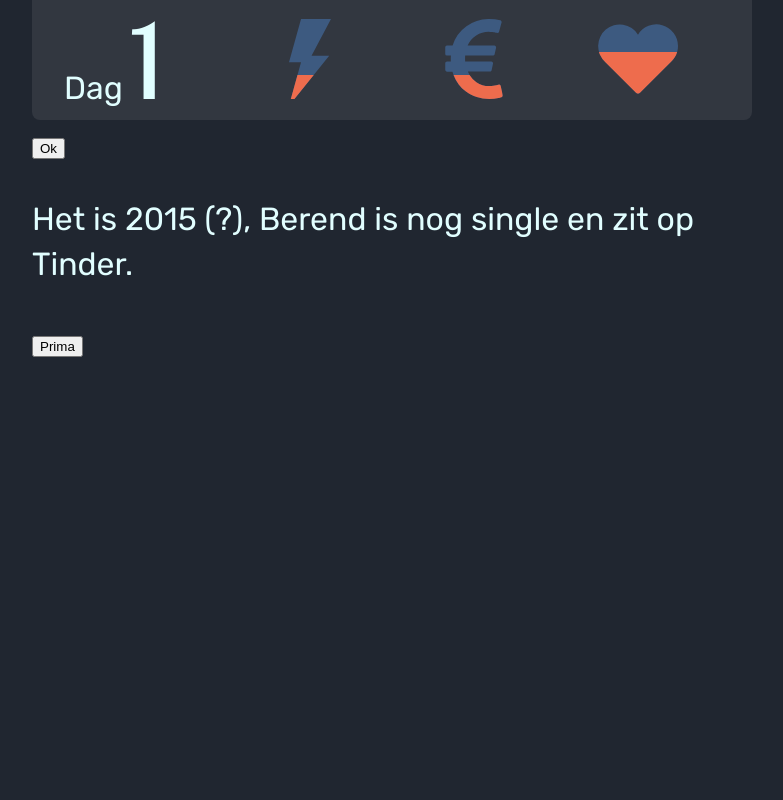
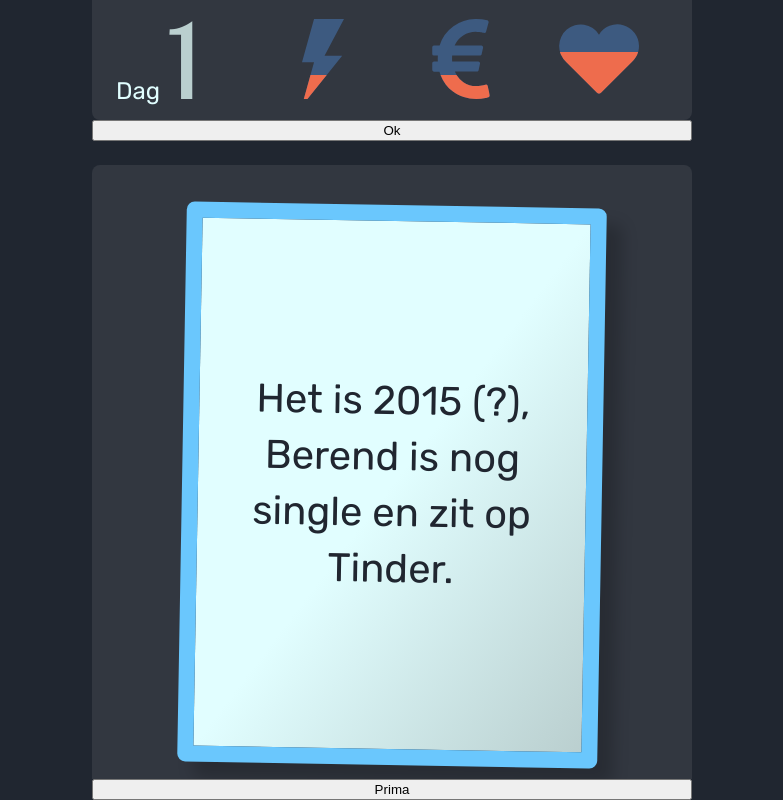
Before and after one commit to flauwekeul/berend-simulator, a Vue app: page / in a window 1280 px wide. Shown: the whole page, without its empty margins (248-1031 px from the left). Built offline with nearby package versions, Linux system fonts and the light colour scheme.

Commit message:
add Card component and style cards

```diff
--- a/src/App.vue
+++ b/src/App.vue
@@ -7,7 +7,9 @@
       <Stat name="joy" :value="joy" class="stat" />
     </div>
     <button type="button" @click="left">{{ leftChoice.name }}</button>
-    <p>{{ description }}</p>
+    <div class="cards">
+      <Card>{{ description }}</Card>
+    </div>
     <button type="button" @click="right">{{ rightChoice.name }}</button>
   </main>
 </template>
@@ -16,10 +18,11 @@
 import { mapState } from 'vuex'
 import Stat from './components/Stat'
 import Day from './components/Day'
+import Card from './components/Card'
 
 export default {
   name: 'app',
-  components: { Stat, Day },
+  components: { Stat, Day, Card },
   computed: {
     ...mapState(['day', 'currentCard', 'energy', 'money', 'joy']),
     description() {
@@ -53,22 +56,34 @@
   --color-primary: rgba(238, 108, 77, 1);
   --color-secondary: rgb(106, 199, 253);
 
-  --color-light: rgb(225, 254, 255);
+  --color-lightest: rgb(225, 254, 255);
+  --color-light: rgb(186, 207, 207);
   --color-grey: rgba(61, 90, 128, 1);
   --color-dark: rgb(32, 38, 48);
+  --color-shadow: rgba(255, 255, 255, 0.08);
+
+  --spacing-small: 3vmin;
+  --spacing-large: 5vmin;
+}
+
+* {
+  box-sizing: border-box;
 }
 
 body {
-  margin: 0 5vmin;
+  margin: 0 var(--spacing-large);
   background-color: var(--color-dark);
   font-family: 'Rubik', sans-serif;
-  font-size: 4vmin;
+  font-size: 3vmin;
   line-height: 1.4;
-  color: var(--color-light);
+  color: var(--color-lightest);
 }
 
 .main {
-  max-width: 90vmin;
+  display: flex;
+  flex-direction: column;
+  height: 100vh;
+  width: 75vmin;
   margin-left: auto;
   margin-right: auto;
 }
@@ -77,8 +92,8 @@
   display: flex;
   justify-content: space-around;
   align-items: baseline;
-  padding: 1vmin 4vmin;
-  background-color: rgba(255, 255, 255, 0.08);
+  padding: 1vmin var(--spacing-small);
+  background-color: var(--color-shadow);
   border-radius: 0 0 1vmin 1vmin;
 }
 
@@ -86,4 +101,12 @@
   flex: 1;
   height: 10vmin;
 }
+
+.cards {
+  flex: 1;
+  margin-top: var(--spacing-small);
+  background-color: var(--color-shadow);
+  border-radius: 1vmin 1vmin 0 0;
+  overflow: hidden;
+}
 </style>
--- /dev/null
+++ b/src/components/Card.vue
@@ -0,0 +1,40 @@
+<template>
+  <div class="card" :style="{ transform: randomRotation() }">
+    <slot />
+  </div>
+</template>
+
+<script>
+import { randomNumber } from '../utils'
+
+export default {
+  methods: {
+    randomRotation() {
+      return `rotate(${randomNumber(-2, 2)}deg)`
+    },
+  },
+}
+</script>
+
+<style>
+.card {
+  display: flex;
+  align-items: center;
+  width: 70%;
+  height: calc(75vmin - var(--spacing-large));
+  margin: var(--spacing-large) auto;
+  padding: var(--spacing-small);
+  /* background-color: var(--color-lightest); */
+  background-image: linear-gradient(
+    to bottom right,
+    var(--color-lightest) 50%,
+    var(--color-light)
+  );
+  color: var(--color-dark);
+  font-size: 5vmin;
+  border: 2vmin solid var(--color-secondary);
+  border-radius: 1vmin;
+  box-shadow: 2vmin 2vmin 2vmin rgba(0, 0, 0, 0.2);
+  text-align: center;
+}
+</style>
```
